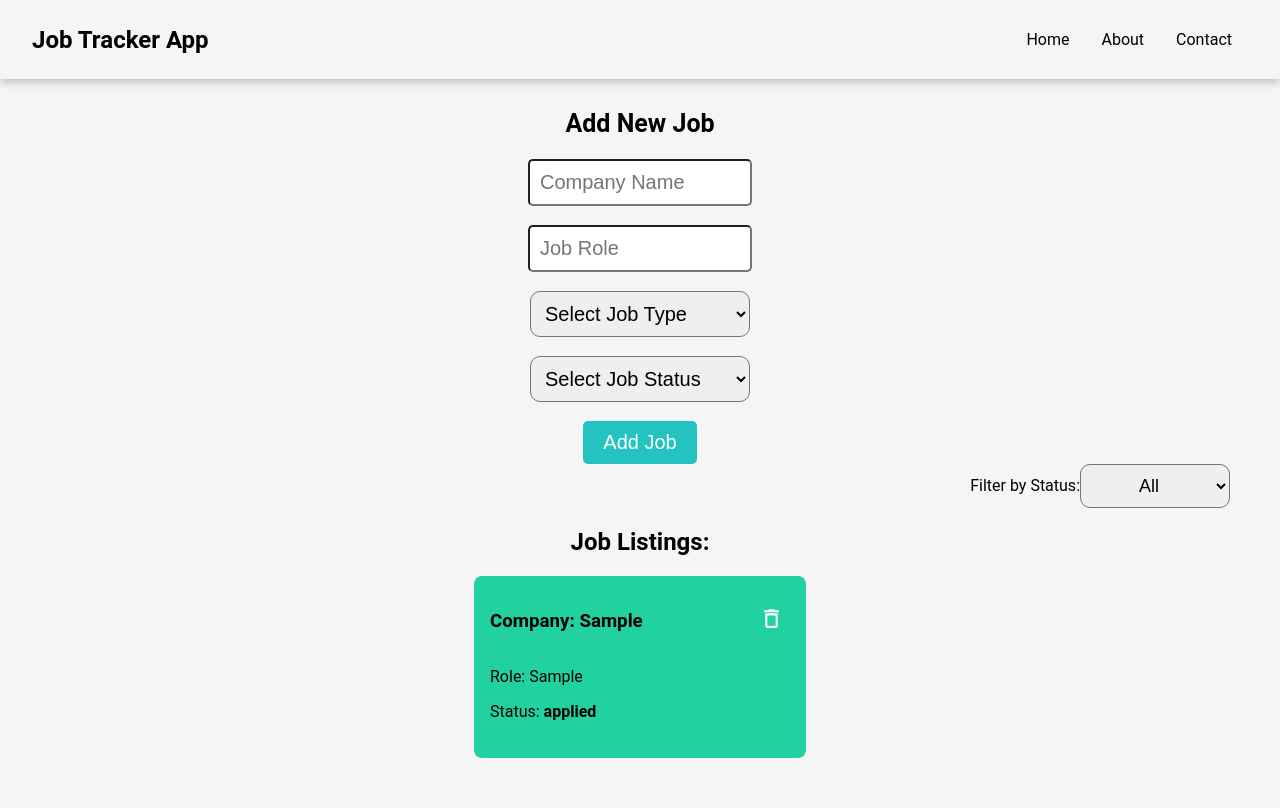
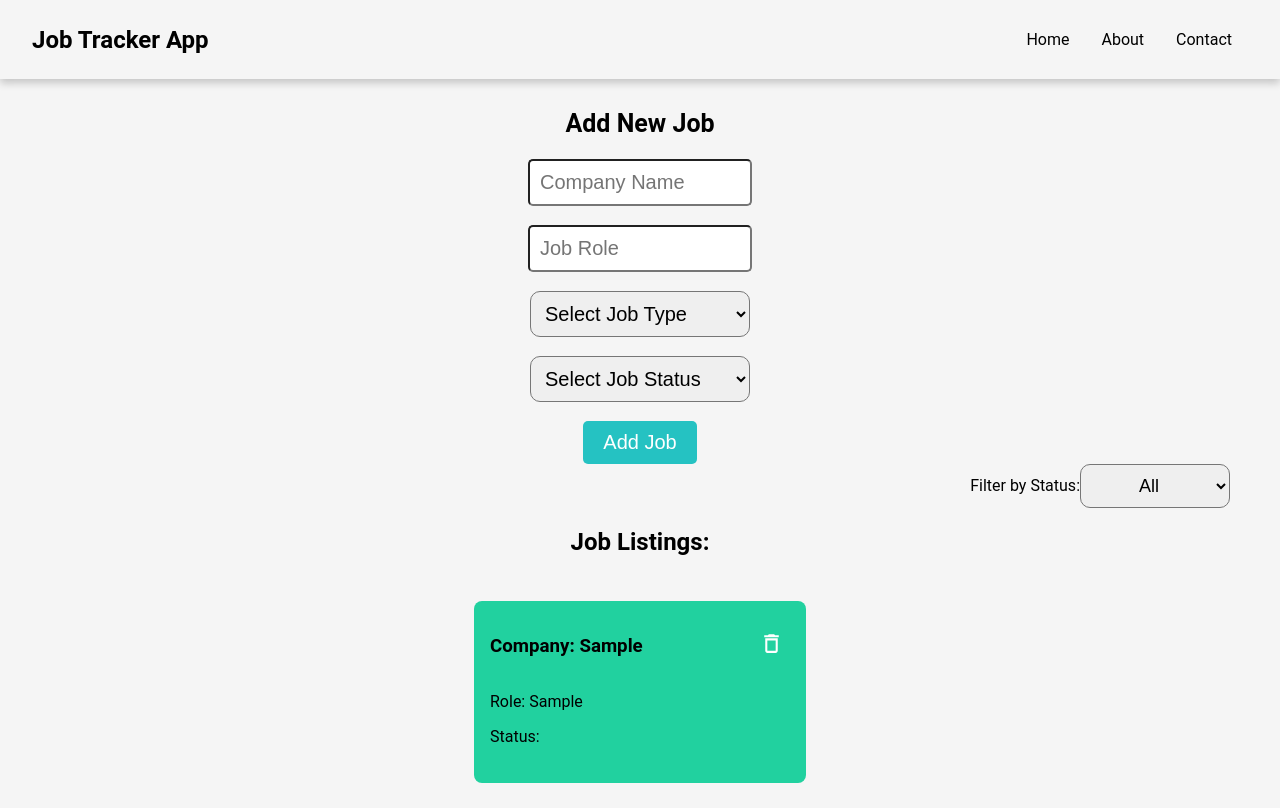
Before and after one commit to Sharma17Deepak/Job-tracker-App, a React (Vite) app: page / in a window 1280 px wide. Both pictures are taken after typing "Sample", "Sample" into the empty fields and a click on the button "Add Job". Built offline with nearby package versions, Linux system fonts and the light colour scheme.

Commit message:
updated code

```diff
--- a/src/App.jsx
+++ b/src/App.jsx
@@ -7,7 +7,6 @@ import Header from "./Components/Header/Header.jsx";
 function App() {
   const [jobs, setJobs] = useState([]);
   const [filterStatus, setFilterStatus] = useState("All");
-
 
   useEffect(() => {
     const storedJobs = localStorage.getItem("jobs");
@@ -39,11 +38,13 @@ function App() {
   return (
     <>
       <Header />
-      <div className="container">
       <JobForm addJob={addJob} />
       <div className="filter-btn">
-          <label>Filter by Status:</label>
-          <select className="filter" onChange={(e) => setFilterStatus(e.target.value)}>
+        Filter by Status:
+        <select
+          className="filter"
+          onChange={(e) => setFilterStatus(e.target.value)}
+        >
           <option>All</option>
           <option>Applied</option>
           <option>Interview</option>
@@ -52,7 +53,6 @@ function App() {
         </select>
       </div>
       <JobList jobs={filteredJobs} deleteJob={deleteJob} />
-      </div>
     </>
   );
 }
--- a/src/Components/JobCard/JobCard.css
+++ b/src/Components/JobCard/JobCard.css
@@ -3,7 +3,7 @@
   width: 300px;
   border-radius: 8px;
   padding: 16px;
-  margin: 0px 50px;
+  margin: 25px 50px;
   background-color: #21D19F;
   color: black;
 }
--- a/src/Components/JobForm/JobForm.jsx
+++ b/src/Components/JobForm/JobForm.jsx
@@ -5,7 +5,7 @@ const JobForm = ({ addJob }) => {
   const [company, setCompany] = useState("");
   const [role, setRole] = useState("");
   const [type,setType]=useState("");
-  const [status, setStatus] = useState("applied");
+  const [status, setStatus] = useState("");
 
   const handleSubmit = (e) => {
     e.preventDefault();
@@ -15,6 +15,7 @@ const JobForm = ({ addJob }) => {
       id: Date.now(),
       company,
       role,
+      type,
       status,
     };
 
--- a/src/Components/JobList/JobList.css
+++ b/src/Components/JobList/JobList.css
@@ -1,6 +1,6 @@
 .list-container{
     display: flex;
-    flex-direction: row;
     justify-content: space-evenly;
     align-items: center;
+    flex-wrap: wrap;
 }
```
Lines whose indentation alone changed are shown as unchanged.
